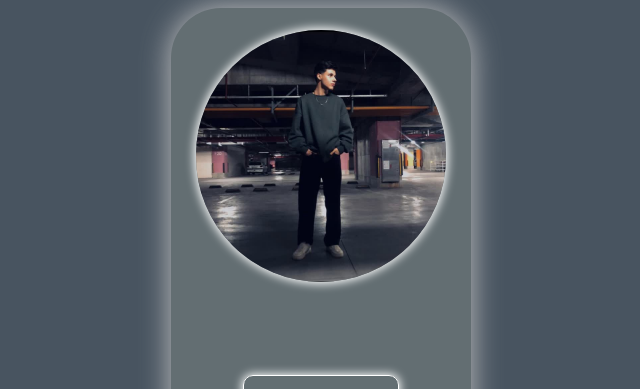
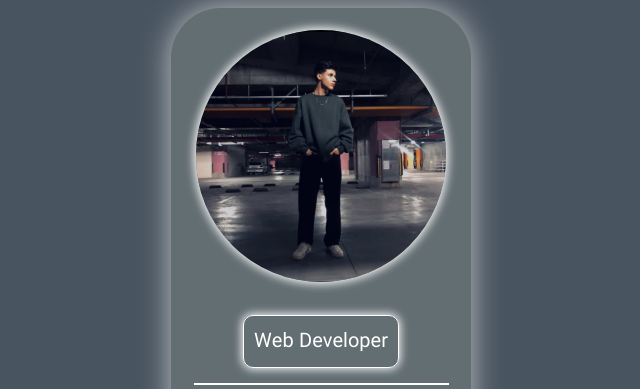
Before and after one commit to sobhanjaferi/visit-card, a plain HTML site: page index.html in a window 1280 px wide. Shown: the top 389 px of the page, without its empty margins (319-959 px from the left). Drawn offline with Linux system fonts and the light colour scheme.

```diff
--- a/home.css
+++ b/home.css
@@ -27,7 +27,7 @@ body{
     box-shadow: 0px 0px 30px 0px #c3c3c3;
     background-color: #636e72;
     width: 300px;
-    height: 630px;
+    height: 540px;
     display: flex;
     flex-direction: column;
     justify-content: space-between;
```
